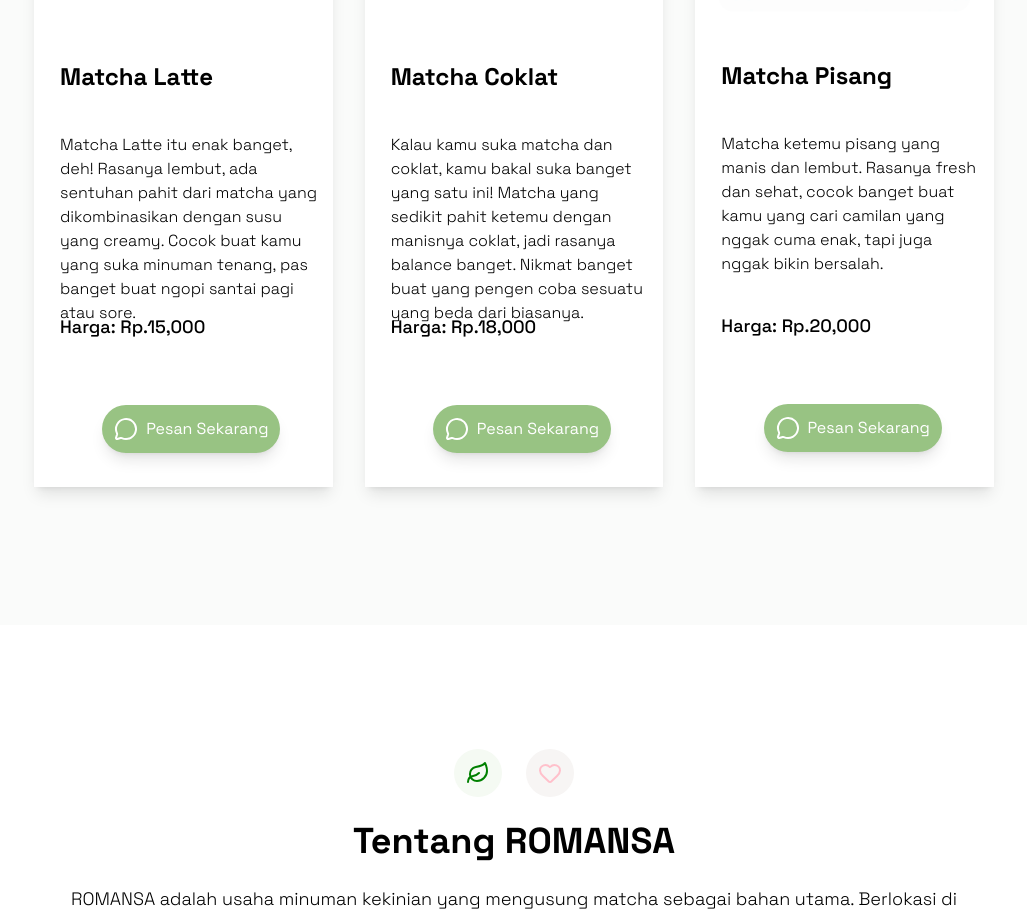
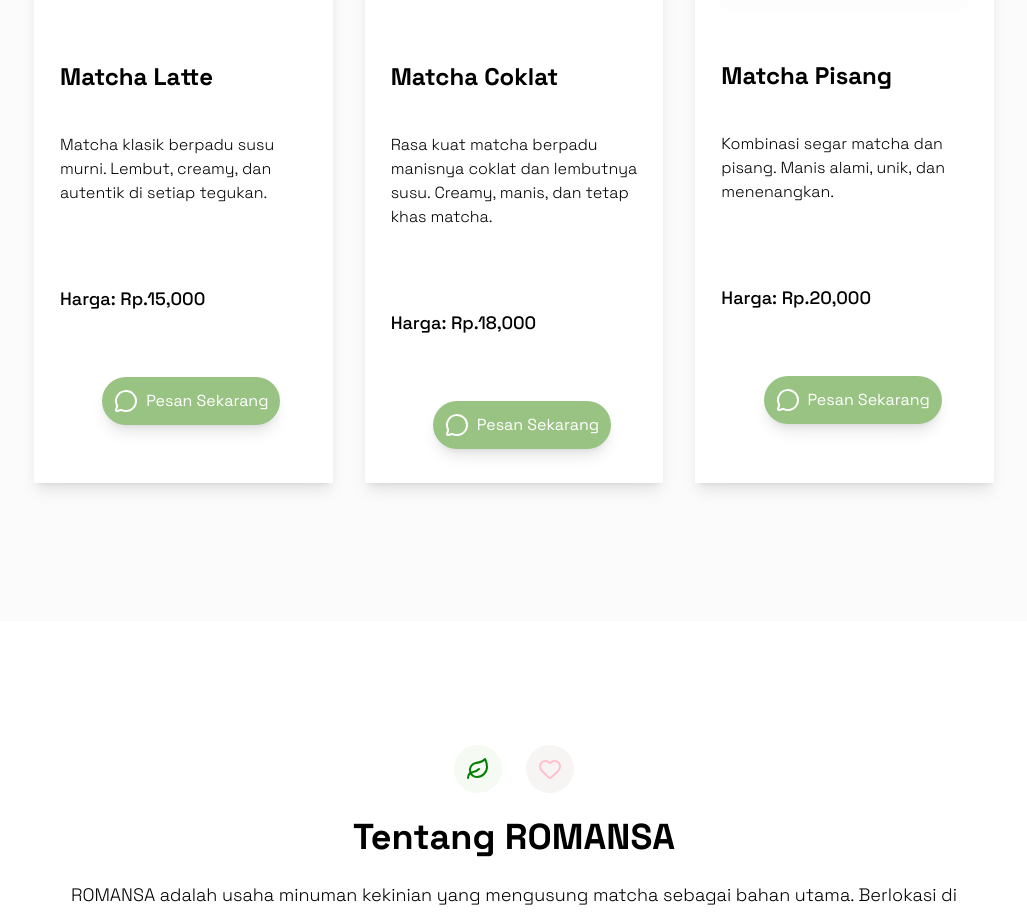
Before and after one commit to FerryKurniawn/umkm-romansa, a React (Vite) app: page / in a window 1280 px wide. Shown: the part 1520-2434 px from the top of the page, without its empty margins (126-1153 px from the left). Built offline with nearby package versions, Linux system fonts and the light colour scheme.

Commit message:
mengubah deskripsi produk dan nomor telepon

```diff
--- a/src/assets/components/Produk.jsx
+++ b/src/assets/components/Produk.jsx
@@ -10,7 +10,7 @@
       image: "matcha-latte.webp",
       price: 15_000,
       description:
-        "Matcha Latte itu enak banget, deh! Rasanya lembut, ada sentuhan pahit dari matcha yang dikombinasikan dengan susu yang creamy. Cocok buat kamu yang suka minuman tenang, pas banget buat ngopi santai pagi atau sore.",
+        "Matcha klasik berpadu susu murni. Lembut, creamy, dan autentik di setiap tegukan.",
     },
     {
       id: 2,
@@ -18,7 +18,7 @@
       image: "macho.webp",
       price: 18_000,
       description:
-        "Kalau kamu suka matcha dan coklat, kamu bakal suka banget yang satu ini! Matcha yang sedikit pahit ketemu dengan manisnya coklat, jadi rasanya balance banget. Nikmat banget buat yang pengen coba sesuatu yang beda dari biasanya.",
+        "Rasa kuat matcha berpadu manisnya coklat dan lembutnya susu. Creamy, manis, dan tetap khas matcha.",
     },
     {
       id: 3,
@@ -26,7 +26,7 @@
       image: "chasang.webp",
       price: 20_000,
       description:
-        "Matcha ketemu pisang yang manis dan lembut. Rasanya fresh dan sehat, cocok banget buat kamu yang cari camilan yang nggak cuma enak, tapi juga nggak bikin bersalah.",
+        "Kombinasi segar matcha dan pisang. Manis alami, unik, dan menenangkan.",
     },
   ];
   const ProductCard = ({ name, price, image, description }) => {
@@ -54,7 +54,7 @@
             <div
               onClick={() => {
                 window.open(
-                  `https://wa.me/6285183172802?text=Halo%20Bang%20Mau%20Pesan%20${name}`,
+                  `https://wa.me/62895328266910?text=Halo%20Bang%20Mau%20Pesan%20${name}`,
                   "_blank"
                 );
               }}
```
